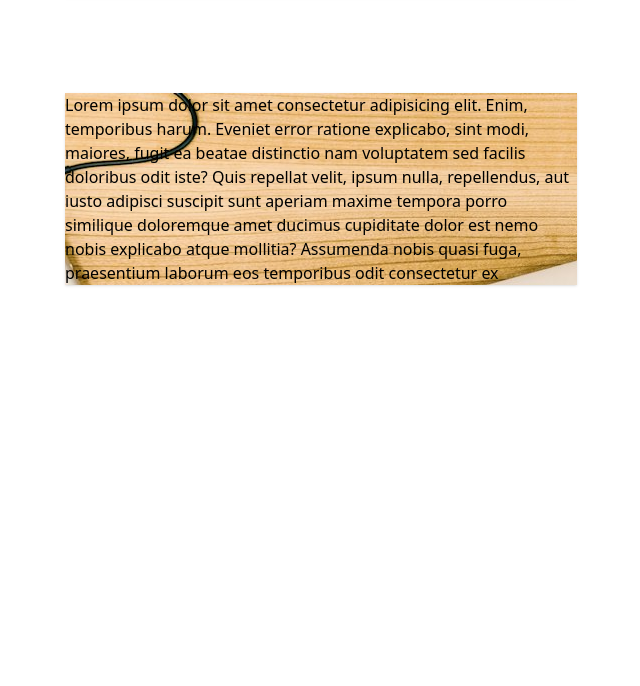
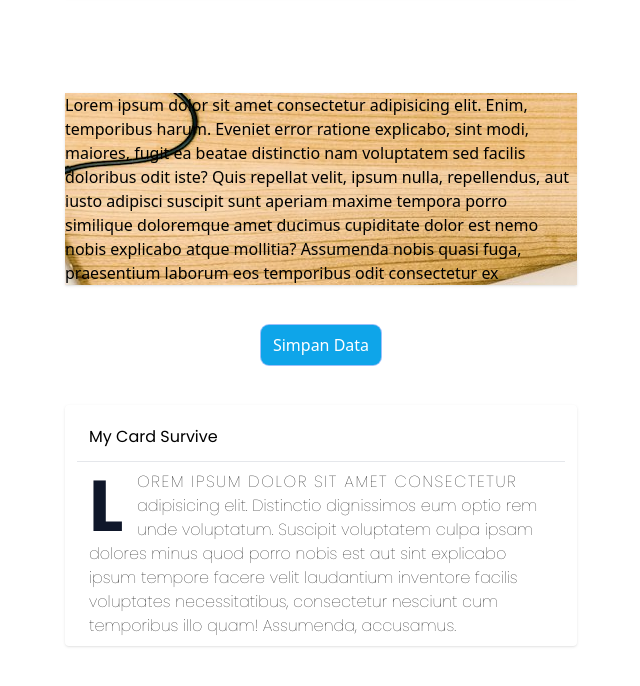
Before and after one commit to AqilFarros/Tailwind-1, a website: page src/public/typography.html in a window 1280 px wide. Shown: the part 936-1622 px from the top of the page, without its empty margins (319-959 px from the left). Drawn offline with Linux system fonts and the light colour scheme.

Commit message:
push ke github!!!

```diff
--- a/src/public/typography.html
+++ b/src/public/typography.html
@@ -110,6 +110,21 @@
             </p>
         </div>
 
+        <button
+            class="bg-sky-500 px-3 py-2 rounded-lg mt-10 block mx-auto text-white duration-150 hover:bg-sky-600 ring-1 active:bg-sky-900 focus:bg-sky-950 focus:outline-none focus-visible:ring-8">Simpan
+            Data</button>
+
+
+        <!-- CARD -->
+        <div class="px-3 py-2 mx-auto rounded mt-10 shadow max-w-lg hover:bg-lime-500 group duration-200">
+            <p class="font-poppins p-3 group-hover:text-white">My Card Survive</p>
+            <hr>
+            <p class="font-poppins font-light px-3 pt-2 group-hover:text-white first-line:uppercase first-line:tracking-widest first-letter:text-7xl first-letter:font-bold first-letter:text-slate-900 group-hover:first-letter:text-white first-letter:mr-3 first-letter:float-start">Lorem ipsum dolor sit amet consectetur adipisicing elit. Distinctio dignissimos eum optio rem unde
+                voluptatum. Suscipit voluptatem culpa ipsam dolores minus quod porro nobis est aut sint explicabo ipsum
+                tempore facere velit laudantium inventore facilis voluptates necessitatibus, consectetur nesciunt cum
+                temporibus illo quam! Assumenda, accusamus.</p>
+        </div>
+
         <div class="mb-96"></div>
     </div>
 </body>
```
Also changed, not shown: src/public/style.css.
